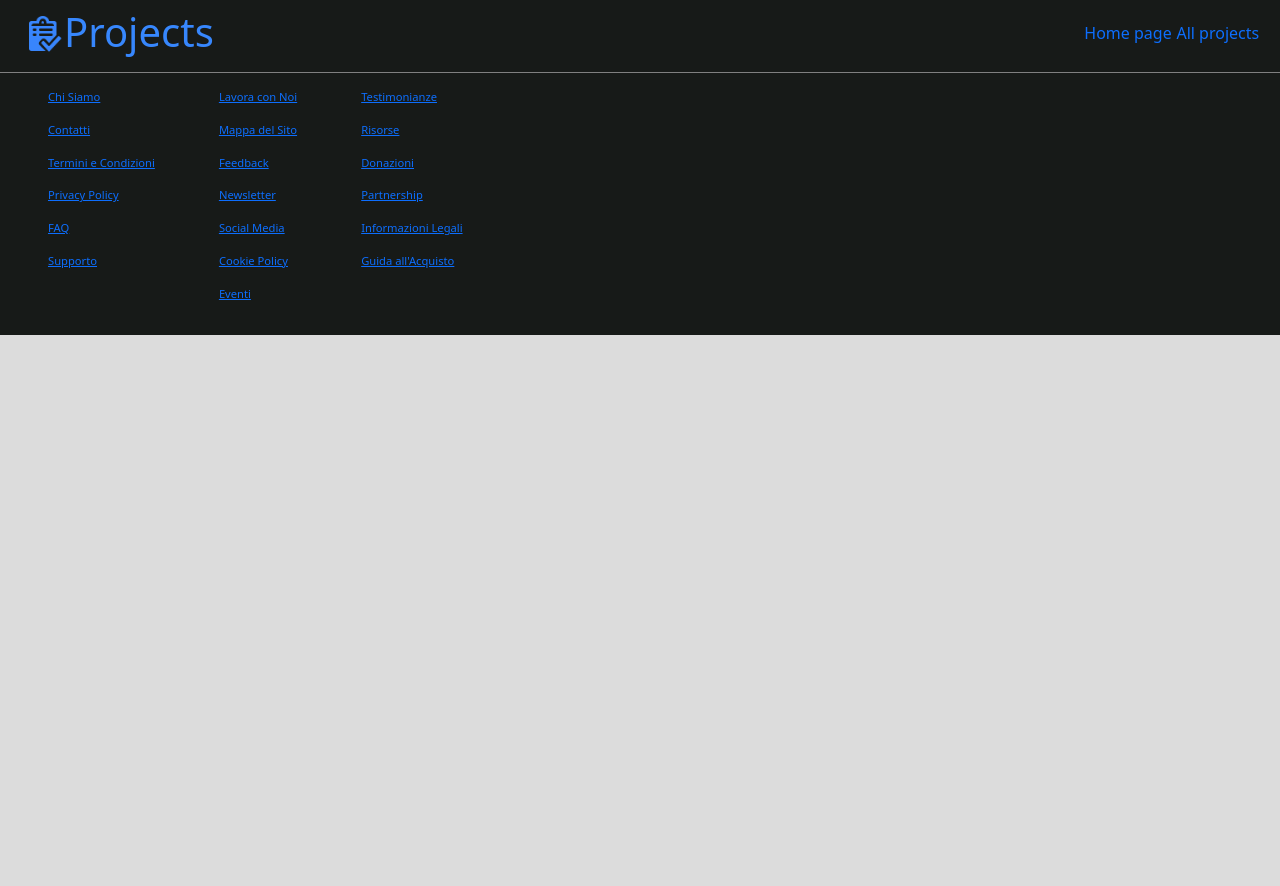
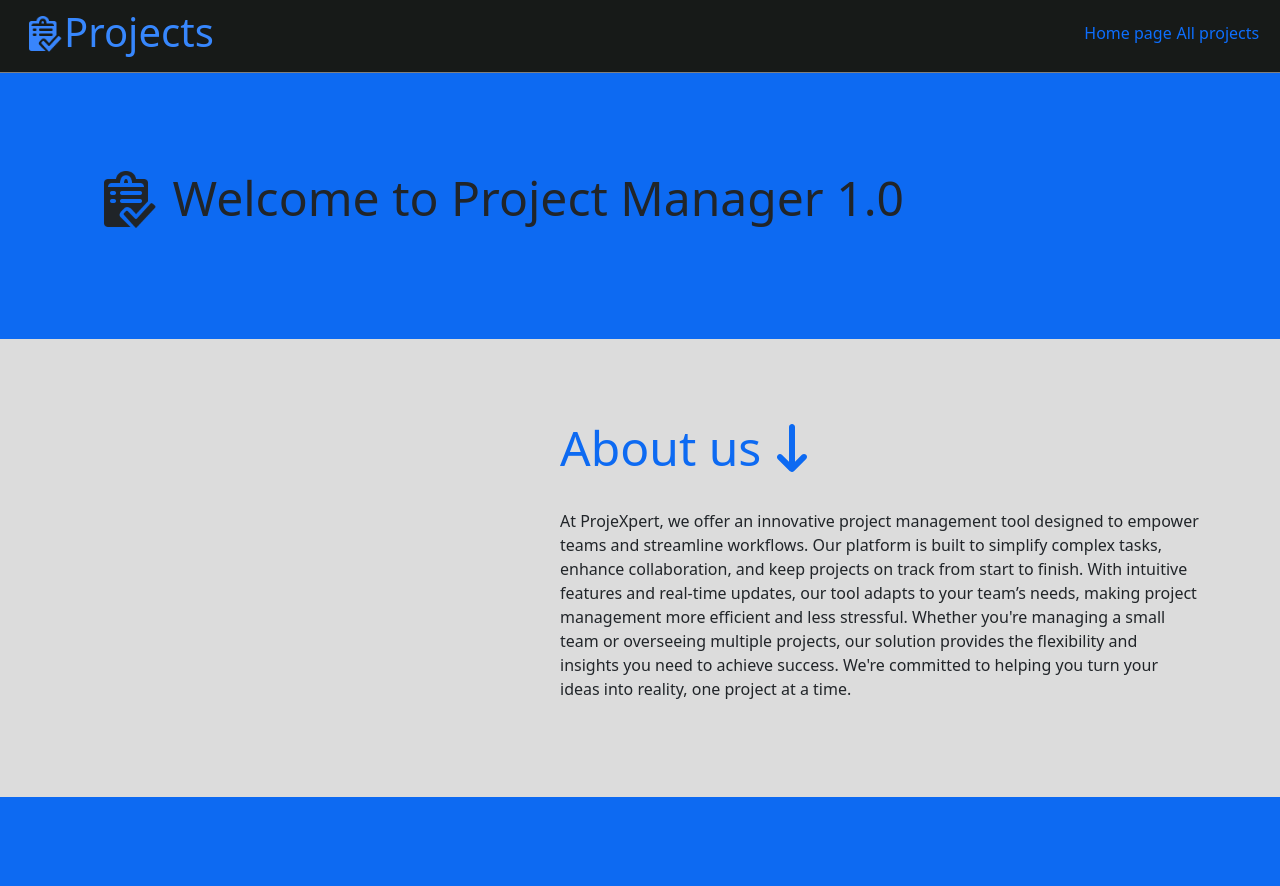
Before and after one commit to SimoneColombo1/vite-boolfolio, a Vue app in the folder boolfolio/: page / in a window 1280 px wide. Shown: the top 886 px of the page. Before the commit the page ends 800 px from the top, so only its background shows below. Built offline with nearby package versions, Linux system fonts and the light colour scheme.

Commit message:
Aggiunta la sezione welcome in home page

```diff
--- /dev/null
+++ b/boolfolio/src/components/welcome.vue
@@ -0,0 +1,26 @@
+<script>
+export default {};
+</script>
+<template>
+  <section class="welcome">
+    <h1>
+      <img src="../assets/img/pngwing.com.png" />
+      Welcome to Project Manager 1.0
+    </h1>
+  </section>
+</template>
+
+<style scoped lang="scss">
+.welcome {
+  background-color: #0d6af2;
+
+  padding: 6rem;
+  h1 {
+    font-size: 3rem;
+    img {
+      filter: brightness(0) saturate(100%) invert(10%) sepia(9%) saturate(854%)
+        hue-rotate(169deg) brightness(98%) contrast(90%);
+    }
+  }
+}
+</style>
--- a/boolfolio/src/pages/AppHome.vue
+++ b/boolfolio/src/pages/AppHome.vue
@@ -1,6 +1,25 @@
 <script>
-export default {};
+import welcome from "../components/welcome.vue";
+import AboutUs from "../components/AboutUs.vue";
+import reviews from "../components/reviews.vue";
+import YourProjects from "../components/YourProjects.vue";
+import Faq from "@/components/Faq.vue";
+export default {
+  components: {
+    welcome,
+    AboutUs,
+    Faq,
+    reviews,
+    YourProjects,
+  },
+};
 </script>
-<template></template>
+<template>
+  <welcome />
+  <AboutUs />
+  <YourProjects />
+  <reviews />
+  <Faq />
+</template>
 
 <style scoped lang="scss"></style>
```
